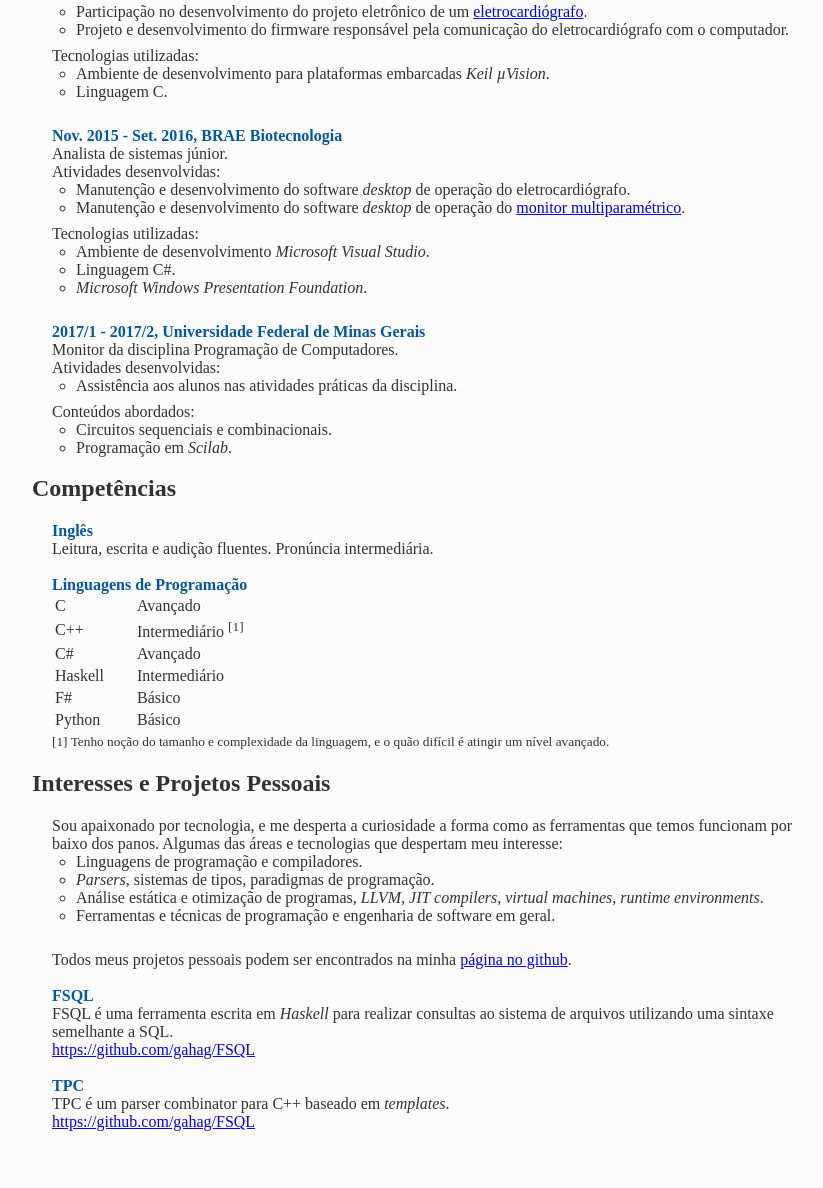
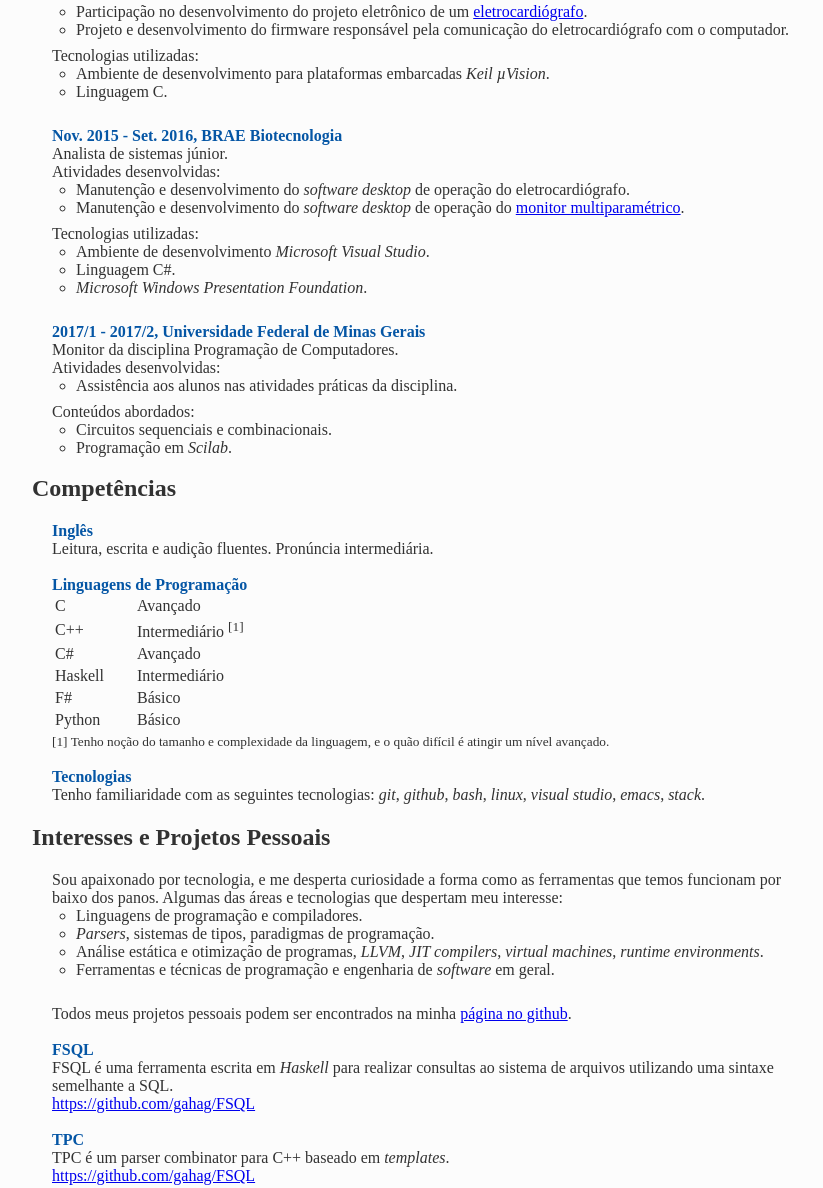
Before and after one commit to gahag/Homepage, a plain HTML site: page index.html in a window 1280 px wide. Shown: the part 420-1608 px from the top of the page, without its empty margins (216-1039 px from the left). Drawn offline with Linux system fonts and the light colour scheme.

Commit message:
Added technologies section. Minor updates.

```diff
--- a/index.html
+++ b/index.html
@@ -55,8 +55,8 @@
         Analista de sistemas júnior. <br class="break">
         Atividades desenvolvidas:
         <ul>
-          <li>Manutenção e desenvolvimento do software <em>desktop</em> de operação do eletrocardiógrafo.</li>
-          <li>Manutenção e desenvolvimento do software <em>desktop</em> de operação do <a href="http://www.ferox.com.br/pt-br/produtos/monitor-multiparametrico/monitorfx4000.aspx">monitor multiparamétrico</a>.</li>
+          <li>Manutenção e desenvolvimento do <em>software desktop</em> de operação do eletrocardiógrafo.</li>
+          <li>Manutenção e desenvolvimento do <em>software desktop</em> de operação do <a href="http://www.ferox.com.br/pt-br/produtos/monitor-multiparametrico/monitorfx4000.aspx">monitor multiparamétrico</a>.</li>
         </ul>
         Tecnologias utilizadas:
         <ul>
@@ -97,17 +97,22 @@
           <tr> <td>F#</td>      <td>Básico</td> </tr>
           <tr> <td>Python</td>  <td>Básico</td> </tr>
         </table>
-        <small>[1] Tenho noção do tamanho e complexidade da linguagem, e o quão difícil é atingir um nível avançado.</small>
+        <small>[1] Tenho noção do tamanho e complexidade da linguagem, e o quão difícil é atingir um nível avançado.</small> <br>
+
+        <br>
+
+        <span class="blue">Tecnologias</span> <br>
+        Tenho familiaridade com as seguintes tecnologias: <em>git</em>, <em>github</em>, <em>bash</em>, <em>linux</em>, <em>visual studio</em>, <em>emacs</em>, <em>stack</em>.
       </div>
 
       <h2>Interesses e Projetos Pessoais</h2>
       <div class="indent">
-        Sou apaixonado por tecnologia, e me desperta a curiosidade a forma como as ferramentas que temos funcionam por baixo dos panos. Algumas das áreas e tecnologias que despertam meu interesse:
+        Sou apaixonado por tecnologia, e me desperta curiosidade a forma como as ferramentas que temos funcionam por baixo dos panos. Algumas das áreas e tecnologias que despertam meu interesse:
         <ul>
           <li>Linguagens de programação e compiladores.</li>
           <li><em>Parsers</em>, sistemas de tipos, paradigmas de programação.</li>
           <li>Análise estática e otimização de programas, <em>LLVM</em>, <em>JIT compilers</em>, <em>virtual machines</em>, <em>runtime environments</em>.</li>
-          <li>Ferramentas e técnicas de programação e engenharia de software em geral.</li>
+          <li>Ferramentas e técnicas de programação e engenharia de <em>software</em> em geral.</li>
         </ul>
 
         <br>
```
